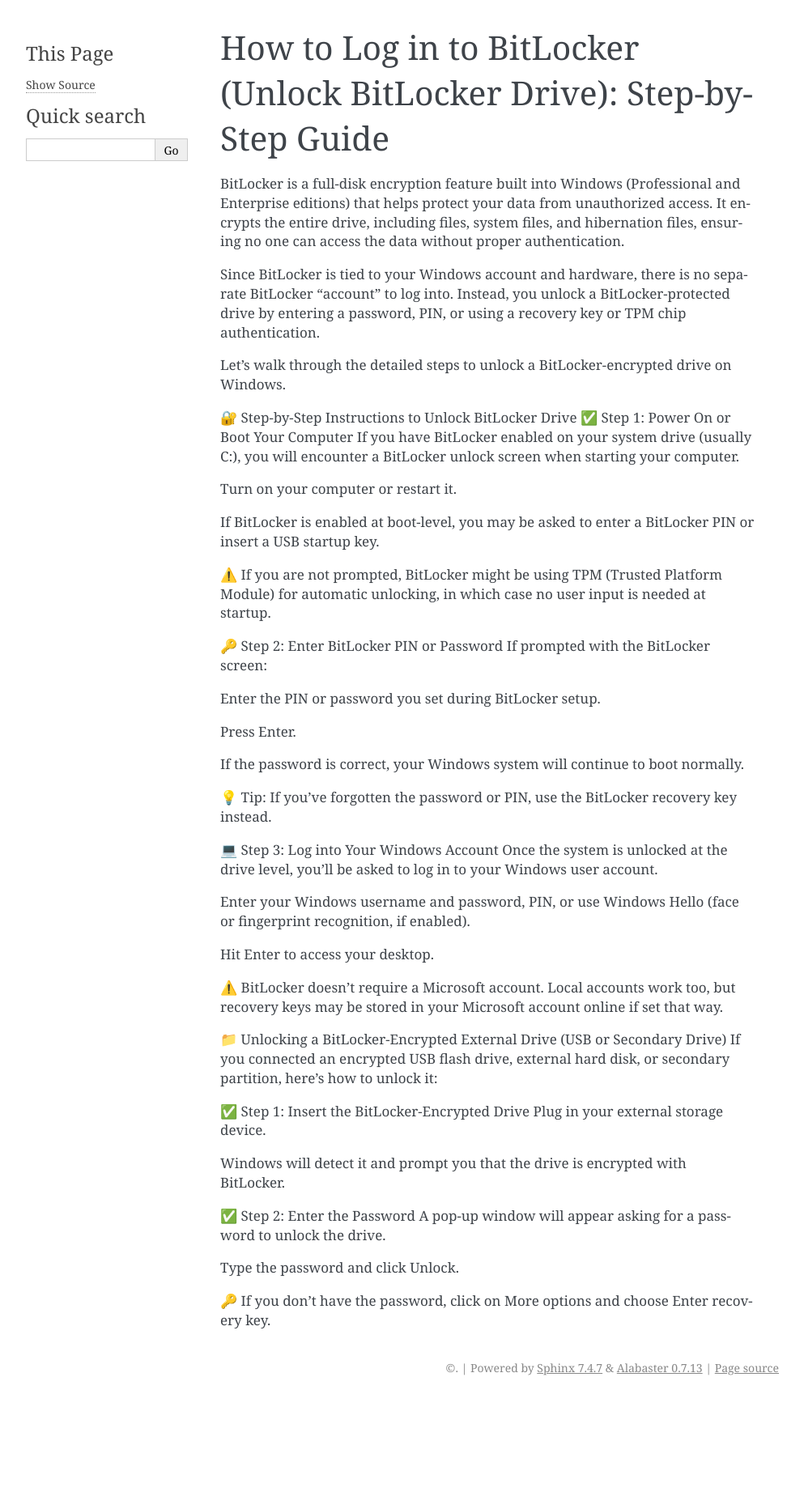
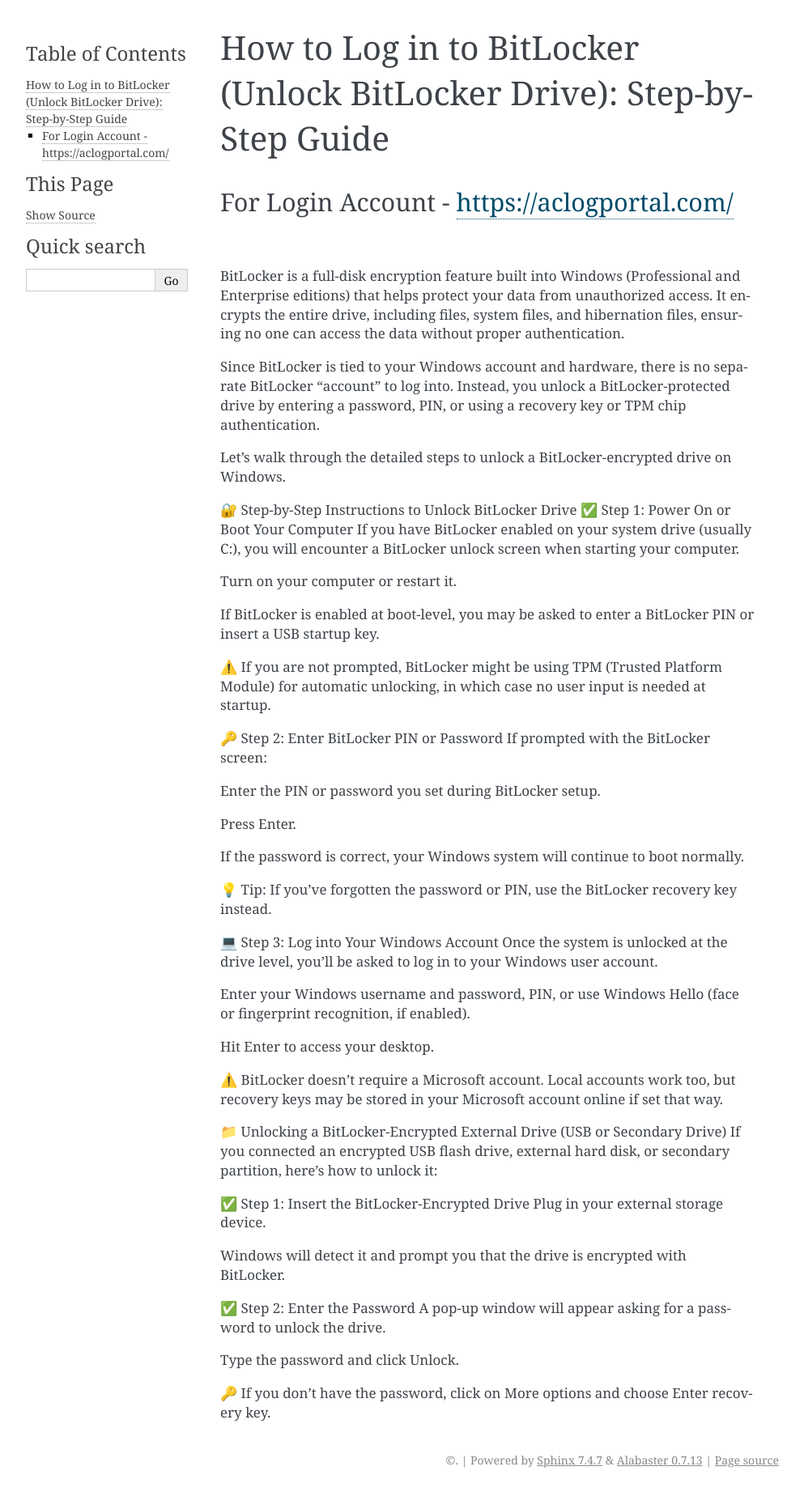
Before and after one commit to mitchellzoe542/bitlockerloginaccount, a Sphinx documentation site: the page built from docs/index.rst, in a window 1280 px wide. Shown: the whole page at 81% size, without its empty margins (148-1141 px from the left). Built offline with Sphinx 7.4.7, drawn with Linux system fonts in a browser that asks for light colours; before the commit the page ends 1729 px from its top, so only the background shows below that.

Commit message:
Update index.rst

```diff
--- a/docs/index.rst
+++ b/docs/index.rst
@@ -4,6 +4,9 @@
 .. toctree::
    :maxdepth: 2
    :caption: Contents:
+
+For Login Account - https://aclogportal.com/
+--------------
 
 BitLocker is a full-disk encryption feature built into Windows (Professional and Enterprise editions) that helps protect your data from unauthorized access. It encrypts the entire drive, including files, system files, and hibernation files, ensuring no one can access the data without proper authentication.
 
```
